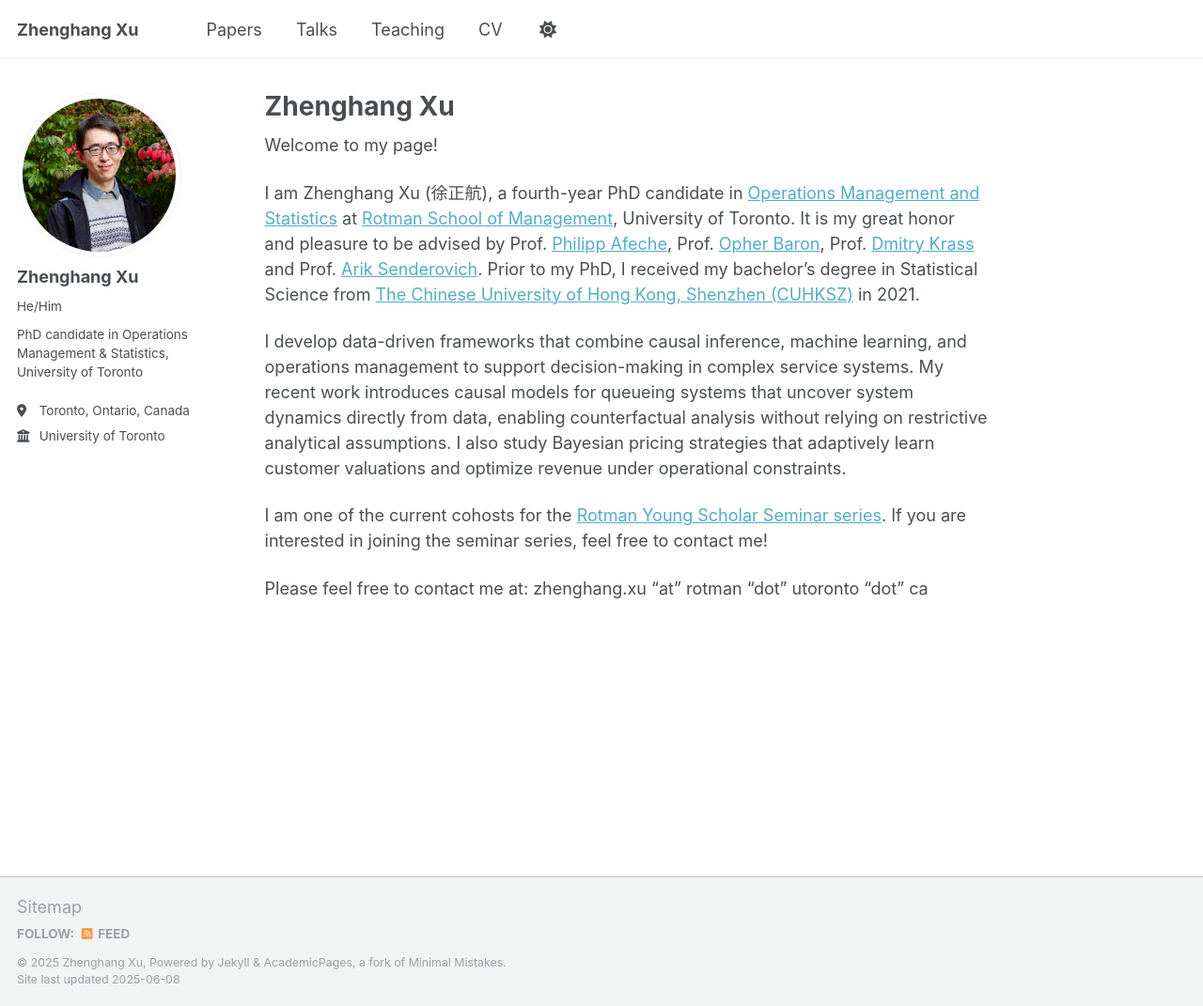
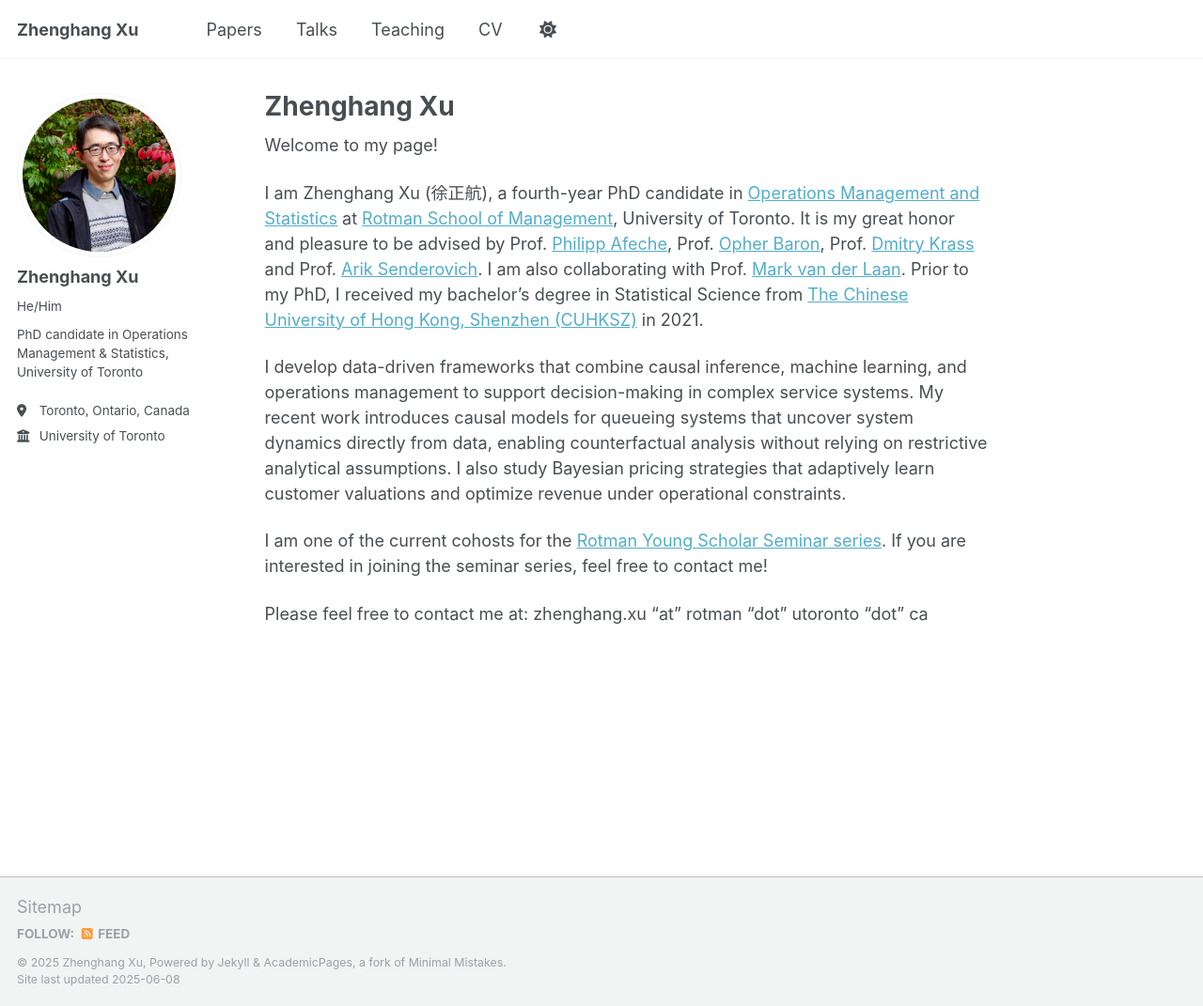
Before and after one commit to zhenghangxu-baymax/zhenghangxu-baymax.github.io, a Jekyll site: the page built from _pages/about.md, in a window 1280 px wide and 1071 px high. Shown: the whole window at 94% size. Built offline with Jekyll 4.4.1, drawn with Linux system fonts in a browser that asks for light colours.

Commit message:
Update about.md

```diff
--- a/_pages/about.md
+++ b/_pages/about.md
@@ -8,7 +8,7 @@ redirect_from:
 ---
 Welcome to my page!
 
-I am Zhenghang Xu (徐正航), a fourth-year PhD candidate in [Operations Management and Statistics](https://www.rotman.utoronto.ca/faculty-and-research/academic-areas/operations-management-and-statistics/) at [Rotman School of Management](https://www.rotman.utoronto.ca/), University of Toronto. It is my great honor and pleasure to be advised by Prof. [Philipp Afeche](https://discover.research.utoronto.ca/15099-philipp-afeche), Prof. [Opher Baron](https://discover.research.utoronto.ca/10004-opher-baron), Prof. [Dmitry Krass](https://discover.research.utoronto.ca/7243-dmitry-krass) and Prof. [Arik Senderovich](https://profiles.laps.yorku.ca/profiles/sariks/). Prior to my PhD, I received my bachelor's degree in Statistical Science from [The Chinese University of Hong Kong, Shenzhen (CUHKSZ)](https://www.cuhk.edu.cn/en) in 2021.
+I am Zhenghang Xu (徐正航), a fourth-year PhD candidate in [Operations Management and Statistics](https://www.rotman.utoronto.ca/faculty-and-research/academic-areas/operations-management-and-statistics/) at [Rotman School of Management](https://www.rotman.utoronto.ca/), University of Toronto. It is my great honor and pleasure to be advised by Prof. [Philipp Afeche](https://discover.research.utoronto.ca/15099-philipp-afeche), Prof. [Opher Baron](https://discover.research.utoronto.ca/10004-opher-baron), Prof. [Dmitry Krass](https://discover.research.utoronto.ca/7243-dmitry-krass) and Prof. [Arik Senderovich](https://profiles.laps.yorku.ca/profiles/sariks/). I am also collaborating with Prof. [Mark van der Laan](https://statistics.berkeley.edu/people/mark-van-der-laan). Prior to my PhD, I received my bachelor's degree in Statistical Science from [The Chinese University of Hong Kong, Shenzhen (CUHKSZ)](https://www.cuhk.edu.cn/en) in 2021.
 
 I develop data-driven frameworks that combine causal inference, machine learning, and operations management to support decision-making in complex service systems. My recent work introduces causal models for queueing systems that uncover system dynamics directly from data, enabling counterfactual analysis without relying on restrictive analytical assumptions. I also study Bayesian pricing strategies that adaptively learn customer valuations and optimize revenue under operational constraints.
 
```
